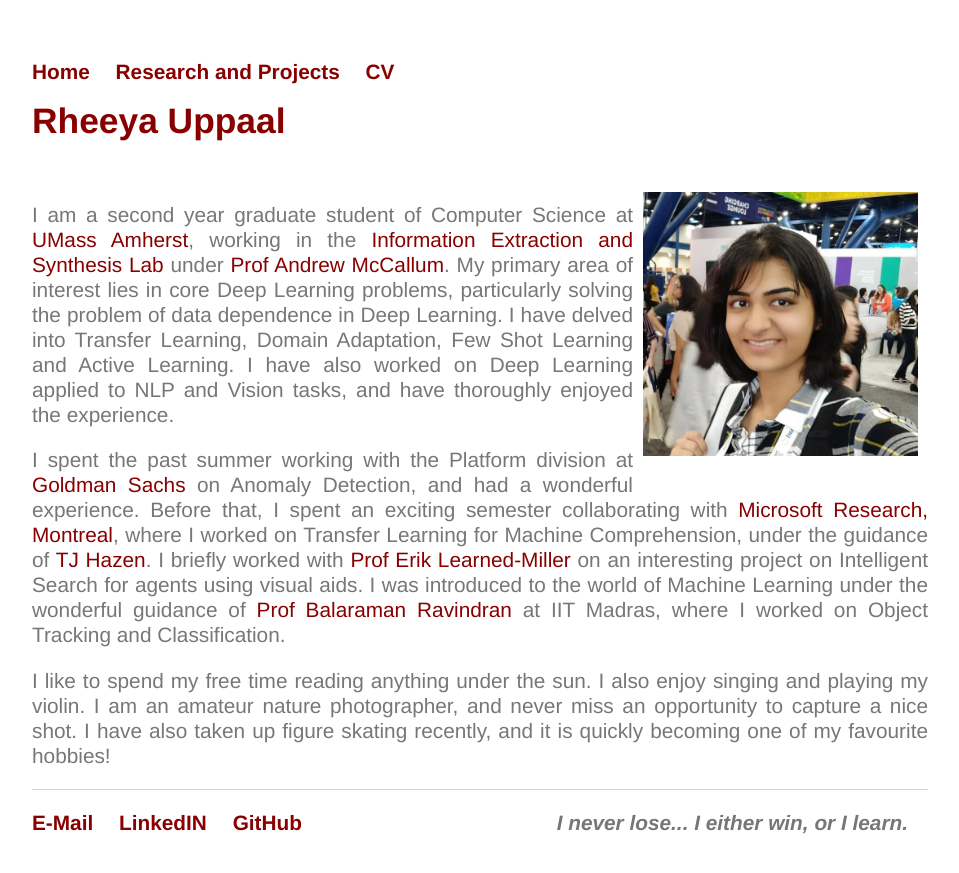
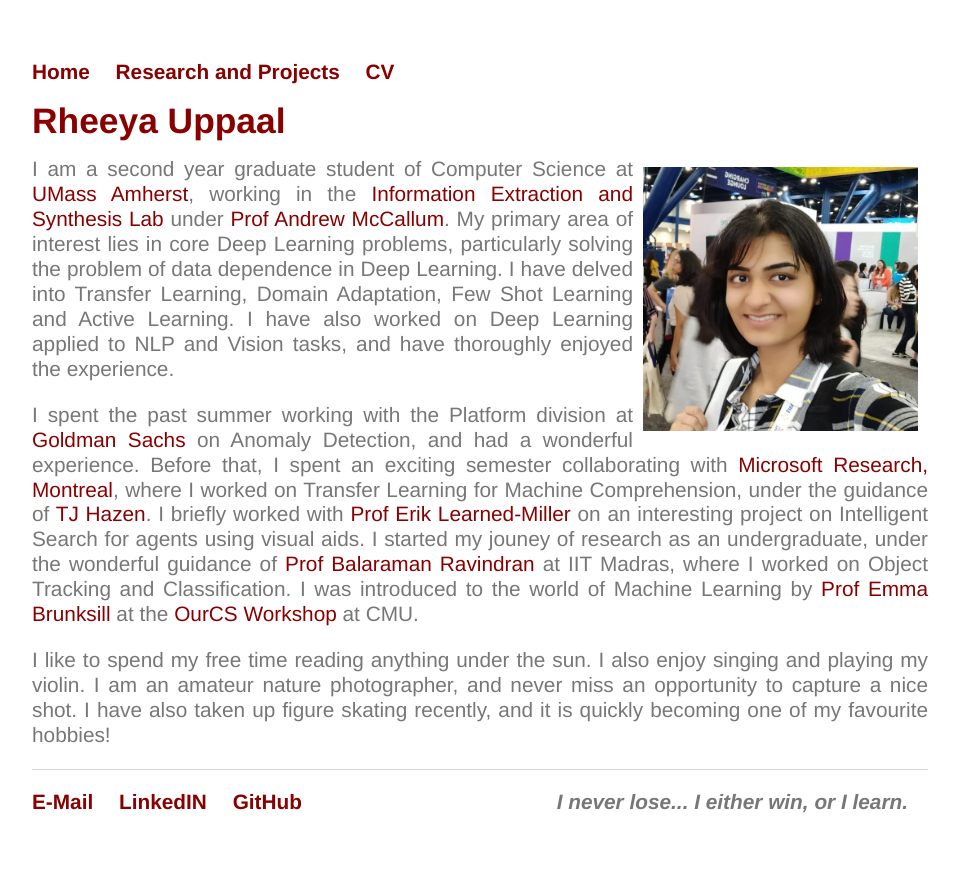
Before and after one commit to Uppaal/Uppaal.github.io, a Jekyll site: the page built from index.html, in a window 1280 px wide. Shown: the top 873 px of the page, without its empty margins (160-1119 px from the left). Built offline with Jekyll 4.4.1, drawn with Linux system fonts in a browser that asks for light colours.

Commit message:
Update index.html

```diff
--- a/index.html
+++ b/index.html
@@ -4,12 +4,12 @@ title: Rheeya Uppaal
 ---
 <div class="blurb">
 	<h1>Rheeya Uppaal</h1>
-	<br>
+
 	<img src="images/IESL.jpeg" style="float:right" src="R2.jpeg" alt="picture" class="inline" width="275"/>
 
 	<p align="justify">I am a second year graduate student of Computer Science at <a href="https://www.cics.umass.edu/">UMass Amherst</a>, working in the <a href="http://www.iesl.cs.umass.edu/">Information Extraction and Synthesis Lab</a> under <a href="https://people.cs.umass.edu/~mccallum/">Prof Andrew McCallum</a>. My primary area of interest lies in core Deep Learning problems, particularly solving the problem of data dependence in Deep Learning. I have delved into Transfer Learning, Domain Adaptation, Few Shot Learning and Active Learning. I have also worked on Deep Learning applied to NLP and Vision tasks, and have thoroughly enjoyed the experience. </p>
 
-	<p align="justify">I spent the past summer working with the Platform division at <a href="https://www.goldmansachs.com/index.html">Goldman Sachs</a> on Anomaly Detection, and had a wonderful experience. Before that, I spent an exciting semester collaborating with <a href="https://www.microsoft.com/en-us/research/lab/microsoft-research-montreal/">Microsoft Research, Montreal</a>, where I worked on Transfer Learning for Machine Comprehension, under the guidance of <a href="https://www.microsoft.com/en-us/research/people/tihazen/">TJ Hazen</a>. I briefly worked with <a href="https://people.cs.umass.edu/~elm/">Prof Erik Learned-Miller</a> on an interesting project on Intelligent Search for agents using visual aids. I was introduced to the world of Machine Learning under the wonderful guidance of <a href="https://www.cse.iitm.ac.in/~ravi/">Prof Balaraman Ravindran</a> at IIT Madras, where I worked on Object Tracking and Classification.
+	<p align="justify">I spent the past summer working with the Platform division at <a href="https://www.goldmansachs.com/index.html">Goldman Sachs</a> on Anomaly Detection, and had a wonderful experience. Before that, I spent an exciting semester collaborating with <a href="https://www.microsoft.com/en-us/research/lab/microsoft-research-montreal/">Microsoft Research, Montreal</a>, where I worked on Transfer Learning for Machine Comprehension, under the guidance of <a href="https://www.microsoft.com/en-us/research/people/tihazen/">TJ Hazen</a>. I briefly worked with <a href="https://people.cs.umass.edu/~elm/">Prof Erik Learned-Miller</a> on an interesting project on Intelligent Search for agents using visual aids. I started my jouney of research as an undergraduate, under the wonderful guidance of <a href="https://www.cse.iitm.ac.in/~ravi/">Prof Balaraman Ravindran</a> at IIT Madras, where I worked on Object Tracking and Classification. I was introduced to the world of Machine Learning by <a href="https://cs.stanford.edu/people/ebrun/">Prof Emma Brunksill</a> at the <a href="http://www.cs.cmu.edu/ourcs/">OurCS Workshop</a> at CMU.</p>
 
 	<p align="justify">I like to spend my free time reading anything under the sun. I also enjoy singing and playing my violin. I am an amateur nature photographer, and never miss an opportunity to capture a nice shot. I have also taken up figure skating recently, and it is quickly becoming one of my favourite hobbies!</p>
 
```
